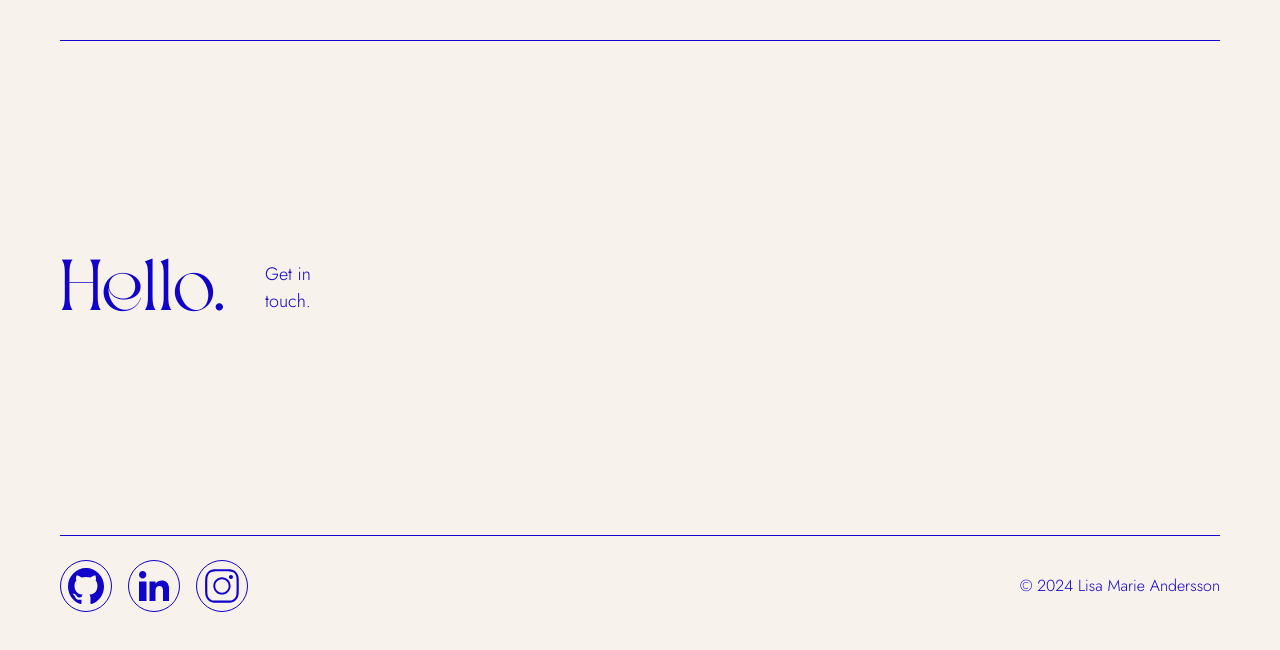
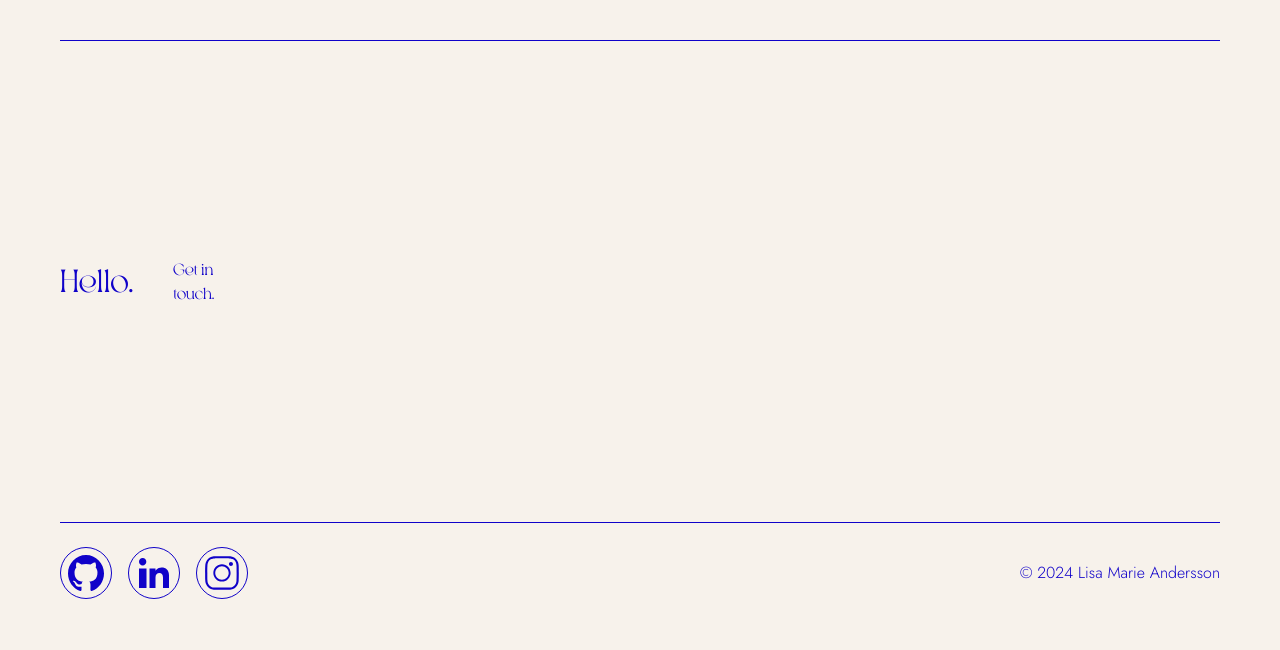
Before and after one commit to lisamarieandersson/showcase-pro, a React (Vite) app: page /contact in a window 1280 px wide. Shown: the top 650 px of the page. Built offline with nearby package versions, Linux system fonts and the light colour scheme.

Commit message:
edit contact page css

```diff
--- a/src/pages/contact-page/ContactPage.scss
+++ b/src/pages/contact-page/ContactPage.scss
@@ -7,13 +7,4 @@
   @include content-width;
   @include grid;
   min-height: 100vh;
-
-  &__heading {
-    @include h1-large;
-  }
-
-  &__contact {
-    @include feature-text;
-    margin-block-start: $spacing-xxs;
-  }
 }
```
